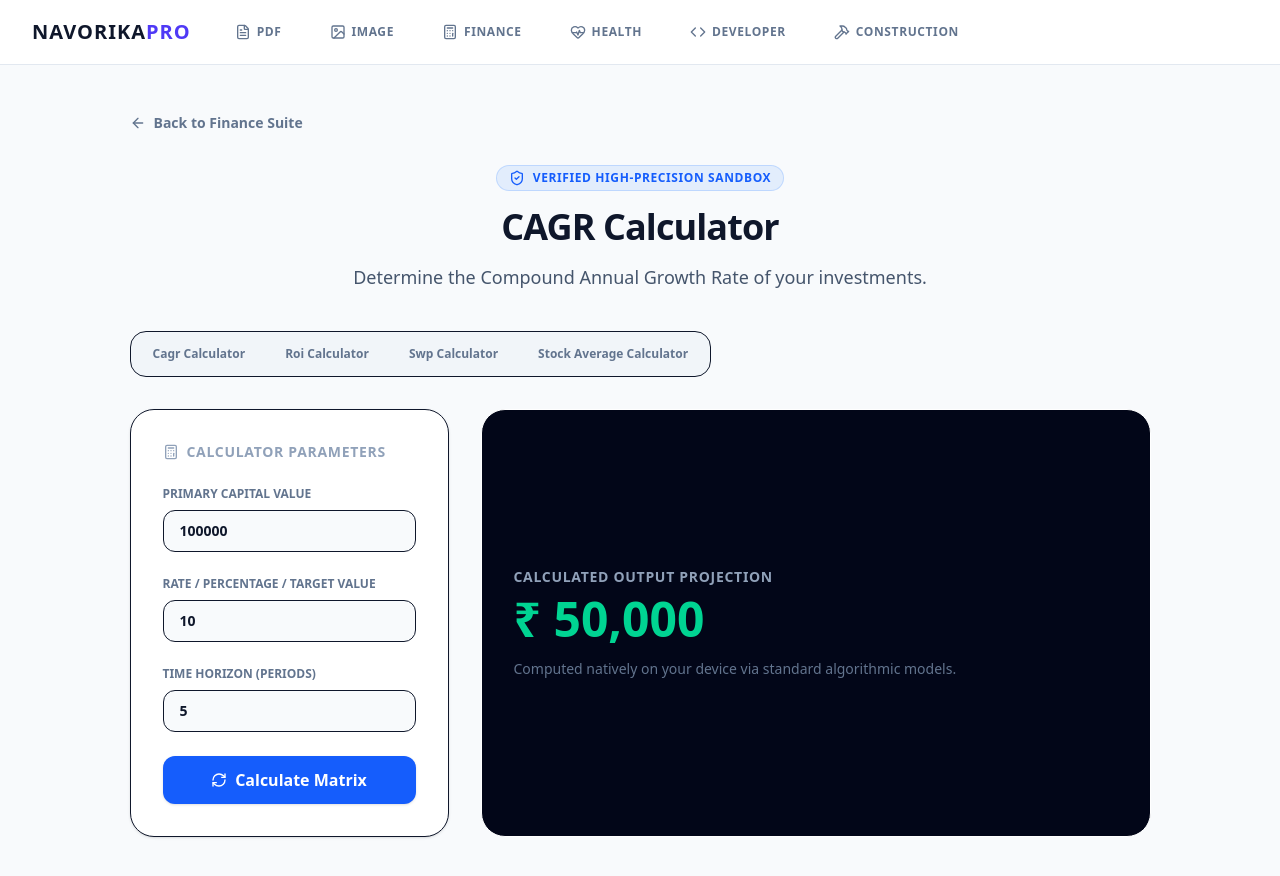
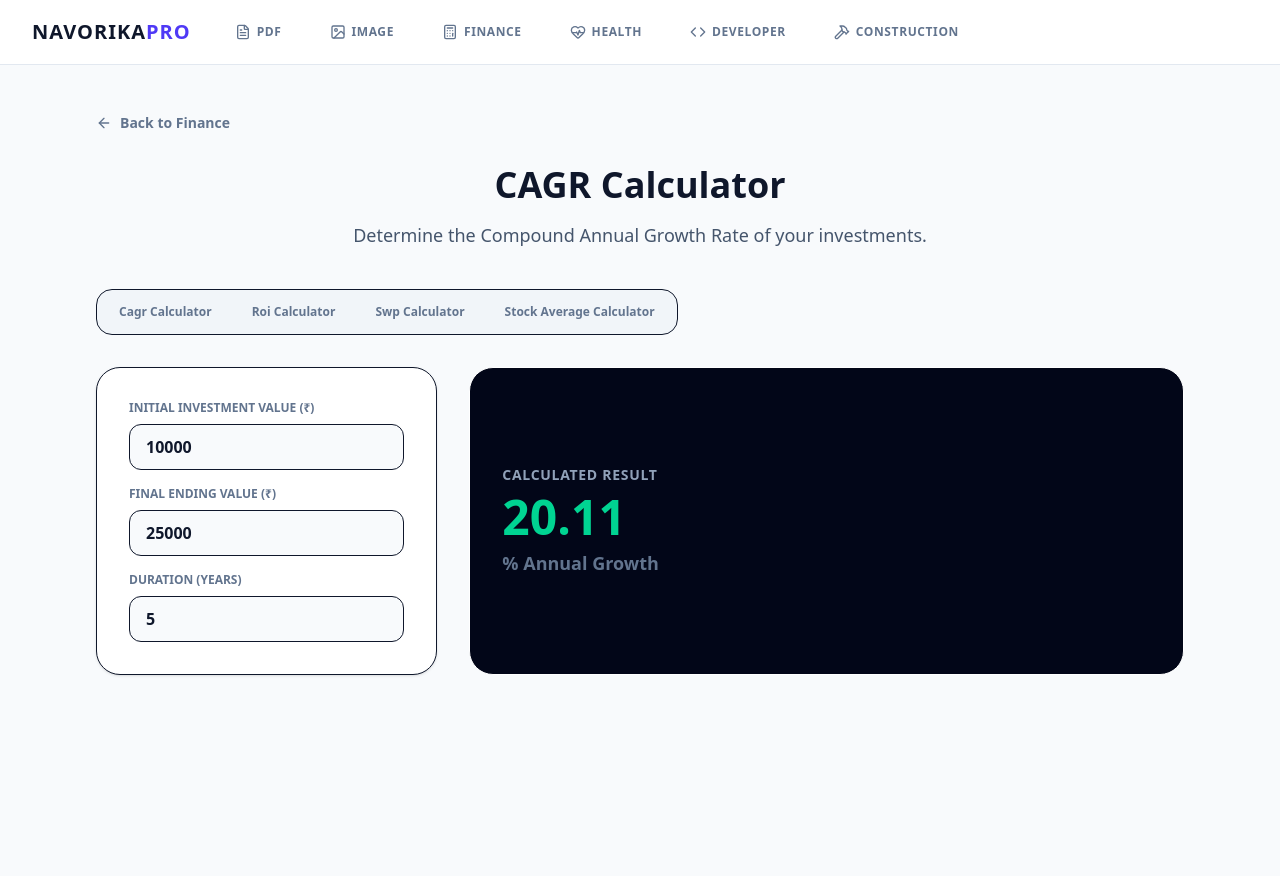
Before and after one commit to js91872/navorika, a Next.js app: page /tools/investment-return-profiler/1 in a window 1280 px wide. Shown: the top 876 px of the page. After the commit the page ends 800 px from the top, so only its background shows below. Built offline with nearby package versions, Linux system fonts and the light colour scheme.

Commit message:
ux: fix sticky number zero inputs across core calculation dashboard views

```diff
--- a/src/app/tools/investment-return-profiler/[suboption]/page.tsx
+++ b/src/app/tools/investment-return-profiler/[suboption]/page.tsx
@@ -2,97 +2,83 @@
 
 import { useState, useEffect } from 'react';
 import { useParams, useRouter } from 'next/navigation';
-import { ArrowLeft, ShieldCheck, Calculator, RefreshCw } from 'lucide-react';
+import { ArrowLeft } from 'lucide-react';
 import { investmentSubTools } from '@/data/financeMeta';
 
-export default function DynamicSubOptionTool() {
+export default function InvestmentProfilerTool() {
   const params = useParams();
   const router = useRouter();
   const suboption = (params?.suboption as string) || 'cagr-calculator';
-
   const seo = investmentSubTools[suboption] || investmentSubTools['cagr-calculator'];
 
-  // Universal Inputs for structural rendering
-  const [valA, setValA] = useState(100000);
-  const [valB, setValB] = useState(10);
-  const [valC, setValC] = useState(5);
-  const [result, setResult] = useState<number | null>(null);
+  // State handles numbers or empty strings flawlessly to prevent sticky zeros
+  const [valA, setValA] = useState<number | ''>(10000);
+  const [valB, setValB] = useState<number | ''>(25000);
+  const [valC, setValC] = useState<number | ''>(5);
+  const [valD, setValD] = useState<number | ''>(10);
+  const [result, setResult] = useState<any>(null);
+
+  const configs: Record<string, any> = {
+    'cagr-calculator': { labelA: 'Initial Investment Value (₹)', labelB: 'Final Ending Value (₹)', labelC: 'Duration (Years)', showD: false,
+      calc: (a: number, b: number, c: number) => ({ value: a > 0 ? ((Math.pow(b / a, 1 / (c || 1)) - 1) * 100).toFixed(2) : '0.00', unit: '% Annual Growth' }) },
+    'roi-calculator': { labelA: 'Total Amount Invested (₹)', labelB: 'Total Amount Returned (₹)', showC: false, showD: false,
+      calc: (a: number, b: number) => ({ value: a > 0 ? (((b - a) / a) * 100).toFixed(2) : '0.00', unit: '% Total ROI' }) },
+    'swp-calculator': { labelA: 'Total Corpus Amount (₹)', labelB: 'Monthly Withdrawal (₹)', labelC: 'Expected Return (% p.a.)', labelD: 'Tenure (Years)', showD: true,
+      calc: (a: number, b: number, c: number, d: number) => {
+        let balance = a; const r = (c / 100) / 12;
+        for(let i=0; i<d*12; i++) { balance = (balance * (1 + r)) - b; if(balance < 0) { balance = 0; break; } }
+        return { value: balance.toLocaleString('en-IN', {maximumFractionDigits:0}), unit: '₹ Final Corpus Balance' };
+      }},
+    'stock-average-calculator': { labelA: 'First Buy Price (₹)', labelB: 'Quantity Bought', labelC: 'Second Buy Price (₹)', labelD: 'Quantity Bought', showD: true,
+      calc: (a: number, b: number, c: number, d: number) => ({ value: (b + d) > 0 ? (((a * b) + (c * d)) / (b + d)).toFixed(2) : '0.00', unit: '₹ New Average Price' }) }
+  };
+
+  const config = configs[suboption] || configs['cagr-calculator'];
 
   useEffect(() => {
     document.title = seo.title;
-    runMath();
-  }, [suboption, seo, valA, valB, valC]);
-
-  const runMath = () => {
-    // Basic dynamic math execution based on sub-route active state
-    if (suboption.includes('cagr')) setResult(Math.pow(valB/valA, 1/valC) - 1);
-    else if (suboption.includes('ppf') || suboption.includes('compound')) setResult(valA * Math.pow(1 + (valB/100), valC));
-    else if (suboption.includes('gst')) setResult(valA + (valA * (valB/100)));
-    else if (suboption.includes('budget')) setResult(valA * 0.5); // 50% needs
-    else setResult(valA * (valB/100) * valC); // generic fallback
-  };
-
-  const jsonLdSchema = {
-    "@context": "https://schema.org",
-    "@type": "FinancialCalculator",
-    "name": seo.title,
-    "description": seo.description,
-    "url": `https://navorika.com/tools/investment-return-profiler/${suboption}`,
-    "category": "Financial Application"
-  };
+    // Normalize empty strings safely to 0 inside the formula math loops
+    const numA = valA === '' ? 0 : valA;
+    const numB = valB === '' ? 0 : valB;
+    const numC = valC === '' ? 0 : valC;
+    const numD = valD === '' ? 0 : valD;
+    setResult(config.calc(numA, numB, numC, numD));
+  }, [suboption, valA, valB, valC, valD]);
 
   return (
     <main className="max-w-6xl mx-auto px-6 py-12 lg:px-8">
-      <script type="application/ld+json" dangerouslySetInnerHTML={{ __html: JSON.stringify(jsonLdSchema) }} />
-
-      <a href="/categories/finance-calculators" className="inline-flex items-center gap-2 text-sm font-semibold text-slate-500 hover:text-blue-600 transition mb-8">
-        <ArrowLeft className="h-4 w-4" /> Back to Finance Suite
-      </a>
-
-      <div className="text-center mb-10">
-        <div className="inline-flex items-center gap-2 px-3 py-1 rounded-full bg-blue-500/10 text-blue-600 dark:text-blue-400 text-xs font-bold uppercase tracking-wider mb-4 border border-blue-500/20">
-          <ShieldCheck className="h-4 w-4" /> Verified High-Precision Sandbox
-        </div>
-        <h1 className="text-4xl font-black text-slate-900 dark:text-white mb-4 tracking-tight">{seo.heading}</h1>
-        <p className="text-lg text-slate-600 dark:text-slate-400 max-w-3xl mx-auto">{seo.description}</p>
-      </div>
+      <a href="/categories/finance-calculators" className="inline-flex items-center gap-2 text-sm font-semibold text-slate-500 hover:text-blue-600 transition mb-8"><ArrowLeft className="h-4 w-4" /> Back to Finance</a>
+      <div className="text-center mb-10"><h1 className="text-4xl font-black text-slate-900 dark:text-white mb-4">{seo.heading}</h1><p className="text-lg text-slate-600 dark:text-slate-400">{seo.description}</p></div>
 
       <div className="flex flex-wrap gap-2 mb-8 bg-slate-100 dark:bg-slate-950 p-1.5 rounded-2xl w-fit border">
         {Object.keys(investmentSubTools).map((key) => (
-          <button
-            key={key}
-            onClick={() => router.push(`/tools/investment-return-profiler/${key}`)}
-            className={`px-4 py-2 rounded-xl text-xs font-bold capitalize transition-all ${suboption === key ? 'bg-white dark:bg-slate-900 text-blue-600 shadow' : 'text-slate-500 hover:text-slate-700'}`}
-          >
-            {key.replace(/-/g, ' ')}
-          </button>
+          <button key={key} onClick={() => router.push(`/tools/investment-return-profiler/${key}`)} className={`px-4 py-2 rounded-xl text-xs font-bold capitalize transition-all ${suboption === key ? 'bg-white text-blue-600 shadow' : 'text-slate-500'}`}>{key.replace(/-/g, ' ')}</button>
         ))}
       </div>
 
-      <div className="grid lg:grid-cols-3 gap-8 mb-12">
-        <div className="bg-white dark:bg-slate-900 border rounded-3xl p-8 space-y-6 shadow-sm">
-          <h3 className="text-sm font-black uppercase tracking-wider text-slate-400 flex items-center gap-2"><Calculator className="h-4 w-4"/> Calculator Parameters</h3>
+      <div className="grid lg:grid-cols-3 gap-8">
+        <div className="bg-white dark:bg-slate-900 border rounded-3xl p-8 space-y-4 shadow-sm">
           <div>
-            <label className="block text-xs font-bold text-slate-500 uppercase mb-2">Primary Capital Value</label>
-            <input type="number" value={valA} onChange={e => setValA(Number(e.target.value))} className="w-full px-4 py-2.5 rounded-xl bg-slate-50 dark:bg-slate-950 border outline-none font-bold text-sm" />
+            <label className="block text-xs font-bold text-slate-500 uppercase mb-2">{config.labelA}</label>
+            <input type="number" value={valA} onChange={e=>setValA(e.target.value === '' ? '' : Number(e.target.value))} className="w-full px-4 py-2.5 rounded-xl bg-slate-50 dark:bg-slate-950 border font-bold outline-none focus:border-indigo-500" />
           </div>
           <div>
-            <label className="block text-xs font-bold text-slate-500 uppercase mb-2">Rate / Percentage / Target Value</label>
-            <input type="number" step="0.5" value={valB} onChange={e => setValB(Number(e.target.value))} className="w-full px-4 py-2.5 rounded-xl bg-slate-50 dark:bg-slate-950 border outline-none font-bold text-sm" />
+            <label className="block text-xs font-bold text-slate-500 uppercase mb-2">{config.labelB}</label>
+            <input type="number" value={valB} onChange={e=>setValB(e.target.value === '' ? '' : Number(e.target.value))} className="w-full px-4 py-2.5 rounded-xl bg-slate-50 dark:bg-slate-950 border font-bold outline-none focus:border-indigo-500" />
           </div>
-          <div>
-            <label className="block text-xs font-bold text-slate-500 uppercase mb-2">Time Horizon (Periods)</label>
-            <input type="number" value={valC} onChange={e => setValC(Number(e.target.value))} className="w-full px-4 py-2.5 rounded-xl bg-slate-50 dark:bg-slate-950 border outline-none font-bold text-sm" />
-          </div>
-          <button onClick={runMath} className="w-full bg-blue-600 hover:bg-blue-700 text-white py-3 rounded-xl font-bold flex items-center justify-center gap-2 transition shadow"><RefreshCw className="h-4 w-4"/> Calculate Matrix</button>
+          {config.showC !== false && <div>
+            <label className="block text-xs font-bold text-slate-500 uppercase mb-2">{config.labelC}</label>
+            <input type="number" value={valC} onChange={e=>setValC(e.target.value === '' ? '' : Number(e.target.value))} className="w-full px-4 py-2.5 rounded-xl bg-slate-50 dark:bg-slate-950 border font-bold outline-none focus:border-indigo-500" />
+          </div>}
+          {config.showD && <div>
+            <label className="block text-xs font-bold text-slate-500 uppercase mb-2">{config.labelD}</label>
+            <input type="number" value={valD} onChange={e=>setValD(e.target.value === '' ? '' : Number(e.target.value))} className="w-full px-4 py-2.5 rounded-xl bg-slate-50 dark:bg-slate-950 border font-bold outline-none focus:border-indigo-500" />
+          </div>}
         </div>
-
         <div className="lg:col-span-2 bg-slate-950 text-white rounded-3xl p-8 flex flex-col justify-center border min-h-[300px]">
-           <span className="text-sm font-bold text-slate-400 uppercase tracking-wider mb-2">Calculated Output Projection</span>
-           <h2 className="text-5xl font-black text-emerald-400 break-all">
-             {suboption.includes('cagr') || suboption.includes('roi') ? `${result !== null ? (result * 100).toFixed(2) : 0}%` : `₹ ${result !== null ? Math.round(result).toLocaleString('en-IN') : 0}`}
-           </h2>
-           <p className="text-sm text-slate-500 mt-4">Computed natively on your device via standard algorithmic models.</p>
+           <span className="text-sm font-bold text-slate-400 uppercase tracking-wider mb-2">Calculated Result</span>
+           <h2 className="text-5xl font-black text-emerald-400 break-all">{result?.value}</h2>
+           <p className="text-lg font-bold text-slate-500 mt-2">{result?.unit}</p>
         </div>
       </div>
     </main>
--- a/src/app/tools/taxation-compliance-deck/[suboption]/page.tsx
+++ b/src/app/tools/taxation-compliance-deck/[suboption]/page.tsx
@@ -2,7 +2,7 @@
 
 import { useState, useEffect } from 'react';
 import { useParams, useRouter } from 'next/navigation';
-import { ArrowLeft, ShieldCheck } from 'lucide-react';
+import { ArrowLeft } from 'lucide-react';
 import { taxSubTools } from '@/data/financeMeta';
 
 export default function TaxationDeckTool() {
@@ -11,41 +11,47 @@ export default function TaxationDeckTool() {
   const suboption = (params?.suboption as string) || 'gst-calculator';
   const seo = taxSubTools[suboption] || taxSubTools['gst-calculator'];
 
-  const [valA, setValA] = useState(50000);
-  const [valB, setValB] = useState(18);
-  const [valC, setValC] = useState(20000);
+  const [valA, setValA] = useState<number | ''>(50000);
+  const [valB, setValB] = useState<number | ''>(18);
+  const [valC, setValC] = useState<number | ''>(20000);
   const [result, setResult] = useState<any>(null);
 
   const configs: Record<string, any> = {
     'gst-calculator': { labelA: 'Base Amount (₹)', labelB: 'GST Rate (%)', showC: false,
-      calc: () => {
-        const gstAmount = valA * (valB / 100);
-        return { value: (valA + gstAmount).toLocaleString('en-IN'), unit: `₹ Total (Includes ₹${gstAmount} GST)` };
+      calc: (a: number, b: number) => {
+        const gstAmount = a * (b / 100);
+        return { value: (a + gstAmount).toLocaleString('en-IN'), unit: `₹ Total (Includes ₹${gstAmount.toLocaleString('en-IN')} GST)` };
       }},
     'hra-calculator': { labelA: 'Basic Salary (Yearly ₹)', labelB: 'HRA Received (Yearly ₹)', labelC: 'Actual Rent Paid (Yearly ₹)',
-      calc: () => {
-        const rentMinus10 = valC - (0.10 * valA);
-        const halfBasic = valA * 0.50; // Metro assumption
-        const exemption = Math.max(0, Math.min(valB, rentMinus10, halfBasic));
+      calc: (a: number, b: number, c: number) => {
+        const rentMinus10 = c - (0.10 * a);
+        const halfBasic = a * 0.50;
+        const exemption = Math.max(0, Math.min(b, rentMinus10, halfBasic));
         return { value: exemption.toLocaleString('en-IN'), unit: `₹ Exempted HRA Amount` };
       }},
     'income-tax-calculator': { labelA: 'Total Annual Income (₹)', labelB: 'Section 80C/Deductions (₹)', showC: false,
-      calc: () => {
-        let taxable = Math.max(0, valA - valB - 50000); // Standard ded.
+      calc: (a: number, b: number) => {
+        let taxable = Math.max(0, a - b - 50000);
         let tax = 0;
         if(taxable > 1500000) tax += (taxable - 1500000)*0.30 + 150000;
         else if(taxable > 1200000) tax += (taxable - 1200000)*0.20 + 90000;
         else if(taxable > 900000) tax += (taxable - 900000)*0.15 + 45000;
         else if(taxable > 600000) tax += (taxable - 600000)*0.10 + 15000;
         else if(taxable > 300000) tax += (taxable - 300000)*0.05;
-        // Rebate 87A simple fallback
         if (taxable <= 700000) tax = 0;
         return { value: tax.toLocaleString('en-IN'), unit: `₹ Estimated Tax (New Regime Approx)` };
       }}
   };
 
   const config = configs[suboption] || configs['gst-calculator'];
-  useEffect(() => { document.title = seo.title; setResult(config.calc()); }, [suboption, valA, valB, valC]);
+
+  useEffect(() => {
+    document.title = seo.title;
+    const numA = valA === '' ? 0 : valA;
+    const numB = valB === '' ? 0 : valB;
+    const numC = valC === '' ? 0 : valC;
+    setResult(config.calc(numA, numB, numC));
+  }, [suboption, valA, valB, valC]);
 
   return (
     <main className="max-w-6xl mx-auto px-6 py-12 lg:px-8">
@@ -60,9 +66,18 @@ export default function TaxationDeckTool() {
 
       <div className="grid lg:grid-cols-3 gap-8">
         <div className="bg-white dark:bg-slate-900 border rounded-3xl p-8 space-y-4 shadow-sm">
-          <div><label className="block text-xs font-bold text-slate-500 uppercase mb-2">{config.labelA}</label><input type="number" value={valA} onChange={e=>setValA(Number(e.target.value))} className="w-full px-4 py-2.5 rounded-xl bg-slate-50 dark:bg-slate-950 border font-bold" /></div>
-          <div><label className="block text-xs font-bold text-slate-500 uppercase mb-2">{config.labelB}</label><input type="number" value={valB} onChange={e=>setValB(Number(e.target.value))} className="w-full px-4 py-2.5 rounded-xl bg-slate-50 dark:bg-slate-950 border font-bold" /></div>
-          {config.showC !== false && <div><label className="block text-xs font-bold text-slate-500 uppercase mb-2">{config.labelC}</label><input type="number" value={valC} onChange={e=>setValC(Number(e.target.value))} className="w-full px-4 py-2.5 rounded-xl bg-slate-50 dark:bg-slate-950 border font-bold" /></div>}
+          <div>
+            <label className="block text-xs font-bold text-slate-500 uppercase mb-2">{config.labelA}</label>
+            <input type="number" value={valA} onChange={e=>setValA(e.target.value === '' ? '' : Number(e.target.value))} className="w-full px-4 py-2.5 rounded-xl bg-slate-50 dark:bg-slate-950 border font-bold outline-none" />
+          </div>
+          <div>
+            <label className="block text-xs font-bold text-slate-500 uppercase mb-2">{config.labelB}</label>
+            <input type="number" value={valB} onChange={e=>setValB(e.target.value === '' ? '' : Number(e.target.value))} className="w-full px-4 py-2.5 rounded-xl bg-slate-50 dark:bg-slate-950 border font-bold outline-none" />
+          </div>
+          {config.showC !== false && <div>
+            <label className="block text-xs font-bold text-slate-500 uppercase mb-2">{config.labelC}</label>
+            <input type="number" value={valC} onChange={e=>setValC(e.target.value === '' ? '' : Number(e.target.value))} className="w-full px-4 py-2.5 rounded-xl bg-slate-50 dark:bg-slate-950 border font-bold outline-none" />
+          </div>}
         </div>
         <div className="lg:col-span-2 bg-slate-950 text-white rounded-3xl p-8 flex flex-col justify-center border min-h-[300px]">
            <span className="text-sm font-bold text-slate-400 uppercase tracking-wider mb-2">Calculated Result</span>
```
